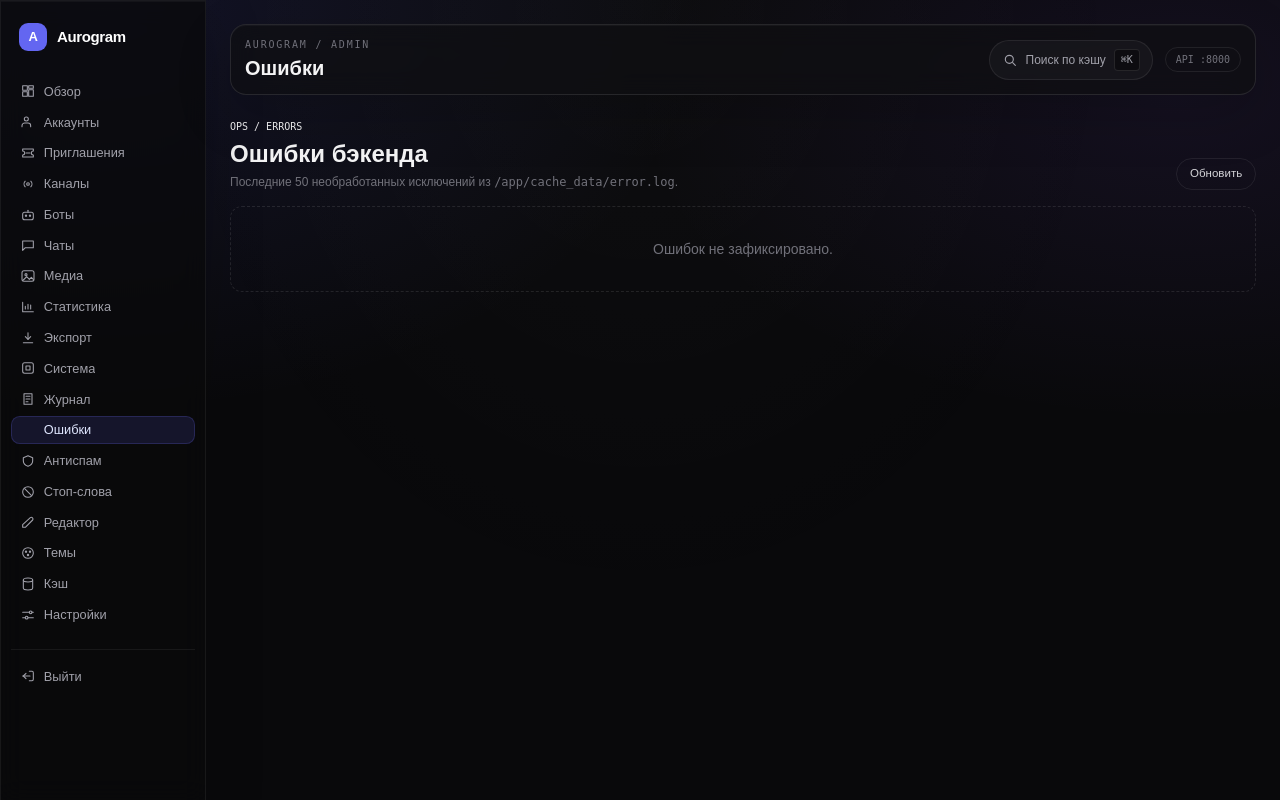
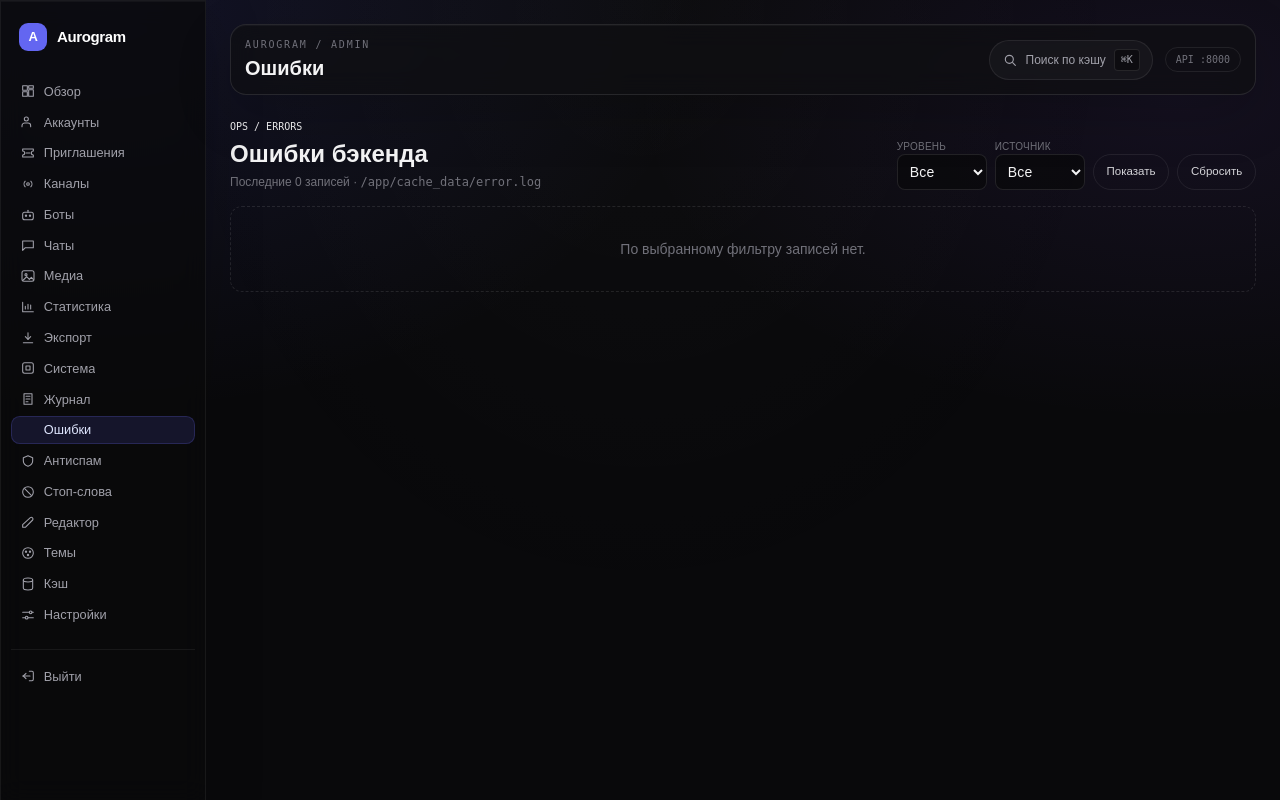
Before and after one commit to vi15122008vi-sys/Aurogram, a FastAPI app: page /admin/errors in a window 1280 px wide. Run offline with FastAPI, Linux system fonts and the light colour scheme; the visitor is signed in with stand-in values (Sample User, id 1); parts of the project's set-up code (start-up, migrations or seed data) failed here and were passed over; some libraries are stand-ins or nearby versions.

Commit message:
feat: log filter in admin, fast tail reading, cleanup test artifacts

```diff
--- a/backend/app/admin/routes.py
+++ b/backend/app/admin/routes.py
@@ -399,14 +399,6 @@ async def _page_data(page: str) -> dict[str, Any]:
                ORDER BY cs.updated_at DESC LIMIT 300"""
         )
         return {"rows": [dict(row) for row in rows]}
-    if page == "errors":
-        from app.applog import read_tail
-
-        entries = read_tail(limit=50)
-        from app.applog import log_file
-
-        return {"entries": entries, "log_path": str(log_file("ERROR"))}
-
     if page == "invites":
         return {"codes": await invite_list(), "master_code": invite_master()}
     if page == "bots":
@@ -1077,6 +1069,26 @@ async def admin_invite_delete_form(request: Request, code_id: int) -> Response:
     return RedirectResponse("/admin/invites", status_code=303)
 
 
+@router.get("/errors", response_class=HTMLResponse)
+async def admin_errors(
+    request: Request,
+    level: str = Query(default=""),
+    source: str = Query(default=""),
+) -> Response:
+    """Страница ошибок с фильтрами по уровню (WARN/ERROR) и источнику (http/listener)."""
+    if not _admin_session(request):
+        return RedirectResponse("/admin/login", status_code=303)
+    from app.applog import log_file_for, read_tail
+
+    entries = read_tail(limit=50, level=level or None, source=source or None)
+    return _page_response(request, "errors", {
+        "entries": entries,
+        "level": level.upper(),
+        "source": source,
+        "log_path": str(log_file_for(level)),
+    })
+
+
 @router.get("/{page}", response_class=HTMLResponse)
 async def admin_page(request: Request, page: str) -> Response:
     if page not in PAGES:
--- a/backend/app/admin/templates/errors.html
+++ b/backend/app/admin/templates/errors.html
@@ -4,22 +4,44 @@
     <div>
       <p class="font-mono text-[10px] uppercase tracking-[0.16em] text-rose-300/70">OPS / ERRORS</p>
       <h1 class="mt-1 text-2xl font-semibold text-zinc-100">Ошибки бэкенда</h1>
-      <p class="mt-1 text-xs text-zinc-500">Последние 50 необработанных исключений из <code class="font-mono">{{ log_path }}</code>.</p>
+      <p class="mt-1 text-xs text-zinc-500">Последние {{ entries|length }} записей · <code class="font-mono">{{ log_path }}</code></p>
     </div>
-    <a href="/admin/errors" class="admin-btn">Обновить</a>
+    <form method="get" action="/admin/errors" class="flex flex-wrap items-end gap-2">
+      <label class="grid gap-1 text-[10px] uppercase tracking-wide text-zinc-500">
+        Уровень
+        <select name="level" class="h-9 rounded-lg border border-white/10 bg-zinc-950/70 px-2 text-sm text-zinc-100">
+          <option value="" {{ 'selected' if not level else '' }}>Все</option>
+          <option value="ERROR" {{ 'selected' if level == 'ERROR' else '' }}>ERROR</option>
+          <option value="WARN" {{ 'selected' if level == 'WARN' else '' }}>WARN</option>
+        </select>
+      </label>
+      <label class="grid gap-1 text-[10px] uppercase tracking-wide text-zinc-500">
+        Источник
+        <select name="source" class="h-9 rounded-lg border border-white/10 bg-zinc-950/70 px-2 text-sm text-zinc-100">
+          <option value="" {{ 'selected' if not source else '' }}>Все</option>
+          <option value="http" {{ 'selected' if source == 'http' else '' }}>API</option>
+          <option value="listener" {{ 'selected' if source == 'listener' else '' }}>Listener</option>
+        </select>
+      </label>
+      <button type="submit" class="admin-btn h-9">Показать</button>
+      <a href="/admin/errors" class="admin-btn h-9">Сбросить</a>
+    </form>
   </div>
 
   {% if entries %}
   <div class="overflow-x-auto rounded-xl border border-white/10">
     <table class="w-full text-left text-sm">
       <thead class="bg-white/5 text-[11px] uppercase tracking-wide text-zinc-500">
-        <tr><th class="p-3">Время (UTC)</th><th class="p-3">Уровень / тип</th><th class="p-3">Запрос</th><th class="p-3">Сообщение</th><th class="p-3">Стектрейс</th></tr>
+        <tr><th class="p-3">Время (UTC)</th><th class="p-3">Уровень / тип</th><th class="p-3">Источник</th><th class="p-3">Запрос</th><th class="p-3">Сообщение</th><th class="p-3">Стектрейс</th></tr>
       </thead>
       <tbody>
         {% for row in entries %}
         <tr class="border-t border-white/5 align-top">
           <td class="whitespace-nowrap p-3 font-mono text-xs text-zinc-400">{{ row.ts }}</td>
-          <td class="p-3"><span class="rounded-full {% if row.level == 'WARN' %}bg-amber-400/10 text-amber-300{% else %}bg-rose-400/10 text-rose-300{% endif %} px-2 py-0.5 text-[11px]">{{ row.level or 'ERROR' }} · {{ row.type }}</span></td>
+          <td class="p-3">
+            <span class="rounded-full px-2 py-0.5 text-[11px] {% if row.level == 'WARN' %}bg-amber-400/10 text-amber-300{% else %}bg-rose-400/10 text-rose-300{% endif %}">{{ row.level or 'ERROR' }} · {{ row.type }}</span>
+          </td>
+          <td class="p-3 font-mono text-[11px] text-zinc-400">{{ row.source or 'http' }}</td>
           <td class="p-3 font-mono text-xs text-zinc-300">{{ row.method }} {{ row.path }}</td>
           <td class="max-w-xs p-3 text-xs text-zinc-300">{{ row.message }}</td>
           <td class="p-3">
@@ -33,7 +55,7 @@
     </table>
   </div>
   {% else %}
-  <p class="rounded-xl border border-dashed border-white/10 p-8 text-center text-sm text-zinc-500">Ошибок не зафиксировано.</p>
+  <p class="rounded-xl border border-dashed border-white/10 p-8 text-center text-sm text-zinc-500">По выбранному фильтру записей нет.</p>
   {% endif %}
 </section>
 {% endblock %}
--- a/backend/app/applog.py
+++ b/backend/app/applog.py
@@ -81,23 +81,55 @@ def emit_entry(  # noqa: PLR0913
         logging.getLogger("aurogram.errors").warning("log write failed: %s", exc)
 
 
-def read_tail(limit: int = 50) -> list[dict[str, Any]]:
-    """Последние записи из error.log и warn.log, свежие сверху (для админки)."""
-    from collections import deque
+TAIL_BYTES = 50 * 1024
 
+
+def _tail_lines(path: Path, max_bytes: int = TAIL_BYTES) -> list[str]:
+    """Последние строки файла без чтения целиком: seek в конец, читаем хвост."""
+    with path.open("rb") as handle:
+        handle.seek(0, 2)
+        size = handle.tell()
+        handle.seek(max(0, size - max_bytes))
+        data = handle.read()
+    lines = data.decode("utf-8", errors="replace").splitlines()
+    if size > max_bytes and lines:
+        lines = lines[1:]  # первая строка могла обрезаться посередине
+    return lines
+
+
+def read_tail(
+    limit: int = 50,
+    *,
+    level: str | None = None,
+    source: str | None = None,
+) -> list[dict[str, Any]]:
+    """Последние записи логов с фильтрацией по уровню и источнику.
+
+    level="WARN" читает только warn.log, level="ERROR" — только error.log,
+    без level — оба файла (свежие сверху).
+    """
+    normalized = (level or "").upper()
+    files = ["warn.log"] if normalized == "WARN" else ["error.log"] if normalized == "ERROR" else ["error.log", "warn.log"]
     entries: list[dict[str, Any]] = []
-    for filename in ("error.log", "warn.log"):
+    for filename in files:
         path = _cache_dir() / filename
         if not path.exists():
             continue
-        with path.open("r", encoding="utf-8", errors="replace") as handle:
-            for line in deque(handle, maxlen=200):
-                line = line.strip()
-                if not line:
-                    continue
-                try:
-                    entries.append(json.loads(line))
-                except ValueError:
-                    continue
+        for line in _tail_lines(path):
+            line = line.strip()
+            if not line:
+                continue
+            try:
+                entry = json.loads(line)
+            except ValueError:
+                continue
+            if source and str(entry.get("source") or "http") != source:
+                continue
+            entries.append(entry)
     entries.sort(key=lambda item: str(item.get("ts", "")), reverse=True)
     return entries[:limit]
+
+
+def log_file_for(level: str | None) -> Path:
+    """Путь к файлу, который соответствует выбранному уровню (для подсказки в UI)."""
+    return _cache_dir() / ("warn.log" if (level or "").upper() == "WARN" else "error.log")
```
Also changed, not shown: 3 other files.
